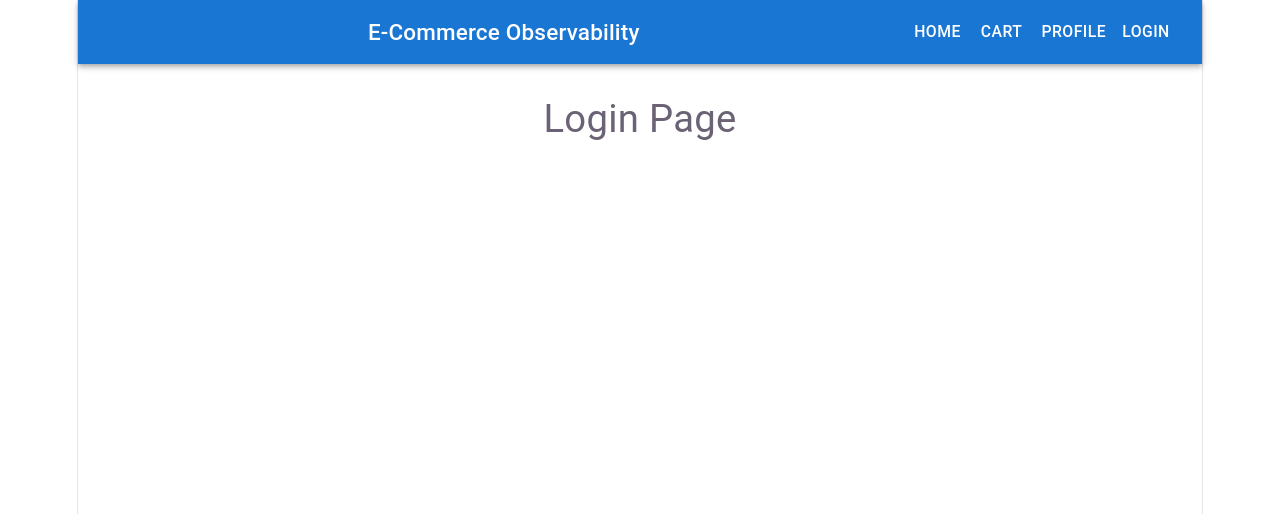
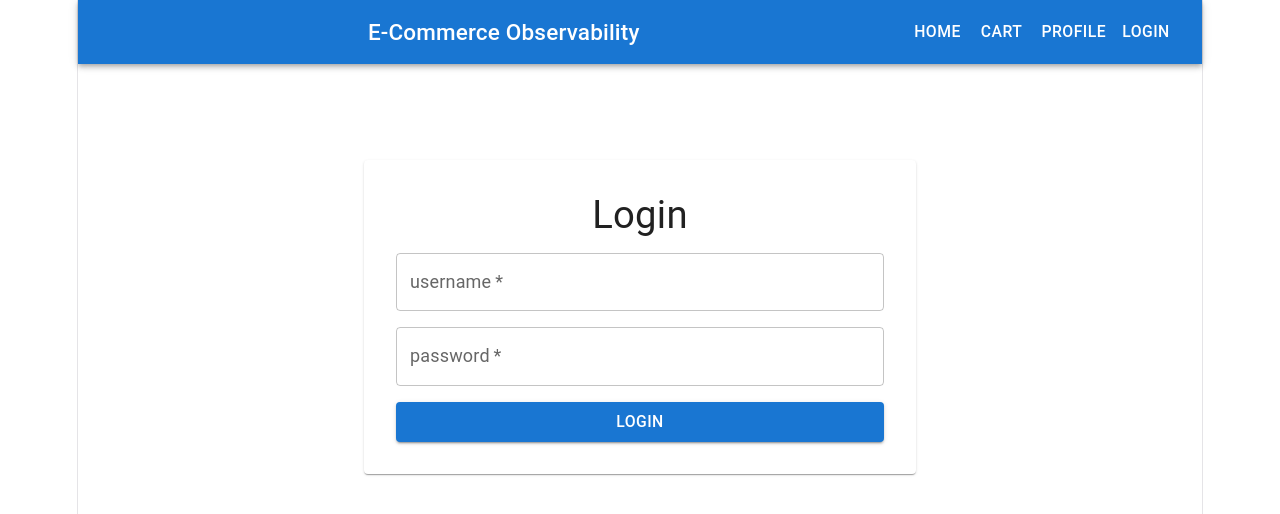
Before and after one commit to slehmadi/mii-technical-test, a React app in the folder frontend/: page /login in a window 1280 px wide. Shown: the top 514 px of the page. Built offline with nearby package versions, Linux system fonts and the light colour scheme; the HTML template or start-up script is replaced by a standard one.

Commit message:
(frontend) Updating LoginPage.jsx

```diff
--- a/frontend/src/pages/LoginPage.jsx
+++ b/frontend/src/pages/LoginPage.jsx
@@ -1,7 +1,68 @@
-import { Typography } from '@mui/material'
+import {
+    Container,
+    Paper,
+    Typography,
+    TextField,
+    Button,
+    Stack
+} from '@mui/material';
+
+import { useState, useContext } from 'react';
+import { useNavigate } from 'react-router-dom';
+
+import { AuthContext } from '../contexts/AuthContext';
 
 function LoginPage() {
-    return <Typography variant='h4'>Login Page</Typography>
+    const navigate = useNavigate();
+    const { login } = useContext(AuthContext);
+    const [username, setUsername] = useState('');
+    const [password, setPassword] = useState('');
+
+    const handleSubmit = (e) => {
+        e.preventDefault();
+
+        // dummy
+
+        login({
+            id: 1,
+            username: username
+        });
+
+        navigate('/');
+    };
+
+    return (
+        <Container maxWidth='sm'>
+            <Paper sx={{ p:4, mt: 8}}>
+                <Typography variant='h4' gutterBottom>Login</Typography>
+
+                <form onSubmit={handleSubmit}>
+                    <Stack spacing={2}>
+                        <TextField
+                            label='username'
+                            value={username}
+                            onChange={(e) =>
+                                setUsername(e.target.value)
+                            }
+                            required
+                        />
+
+                        <TextField
+                            label='password'
+                            type='password'
+                            value={password}
+                            onChange={(e) =>
+                                setPassword(e.target.value)
+                            }
+                            required
+                        />
+
+                        <Button type='submit' variant='contained'>Login</Button>
+                    </Stack>
+                </form>
+            </Paper>
+        </Container>
+    )
 }
 
 export default LoginPage;
```
